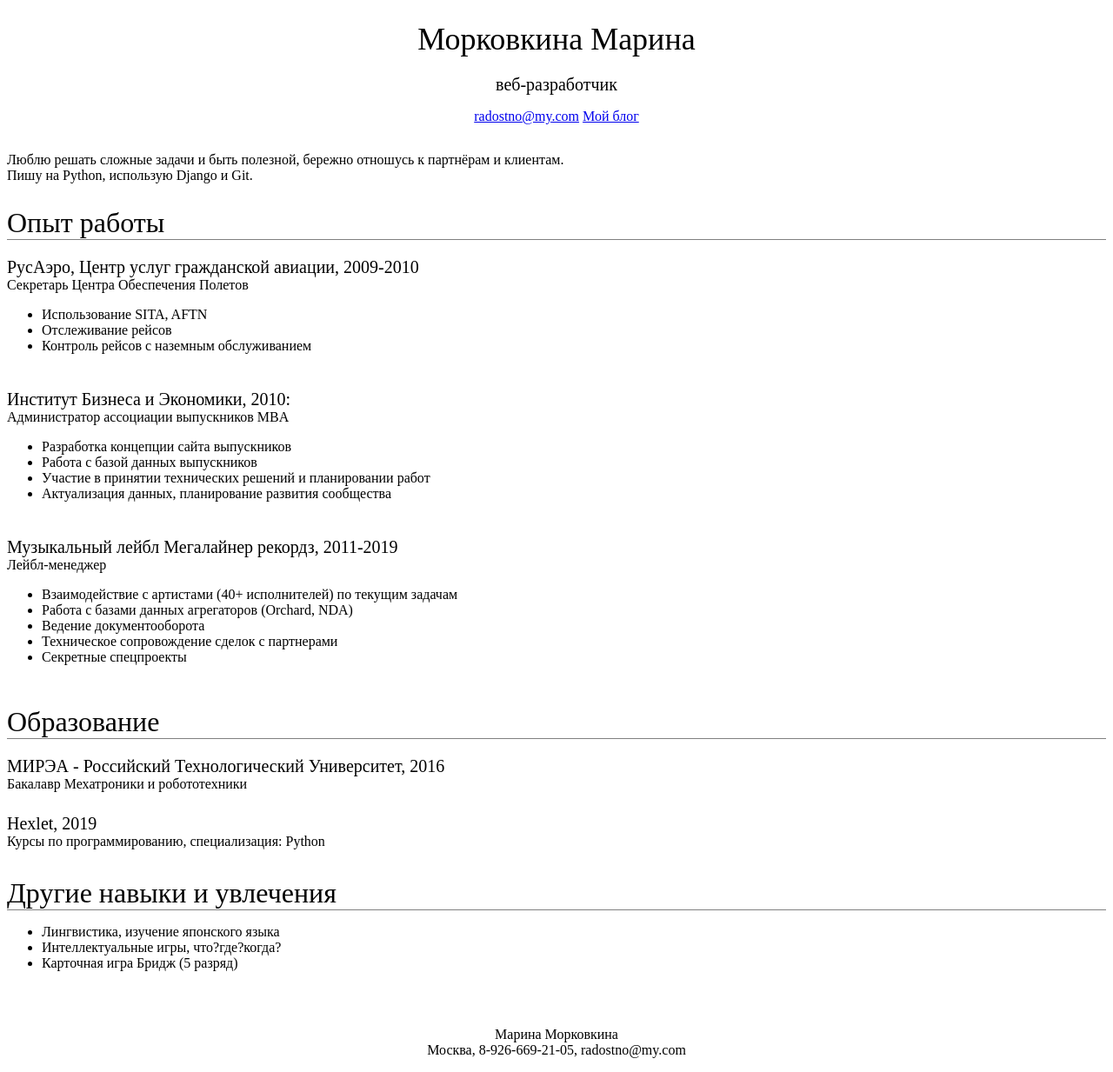
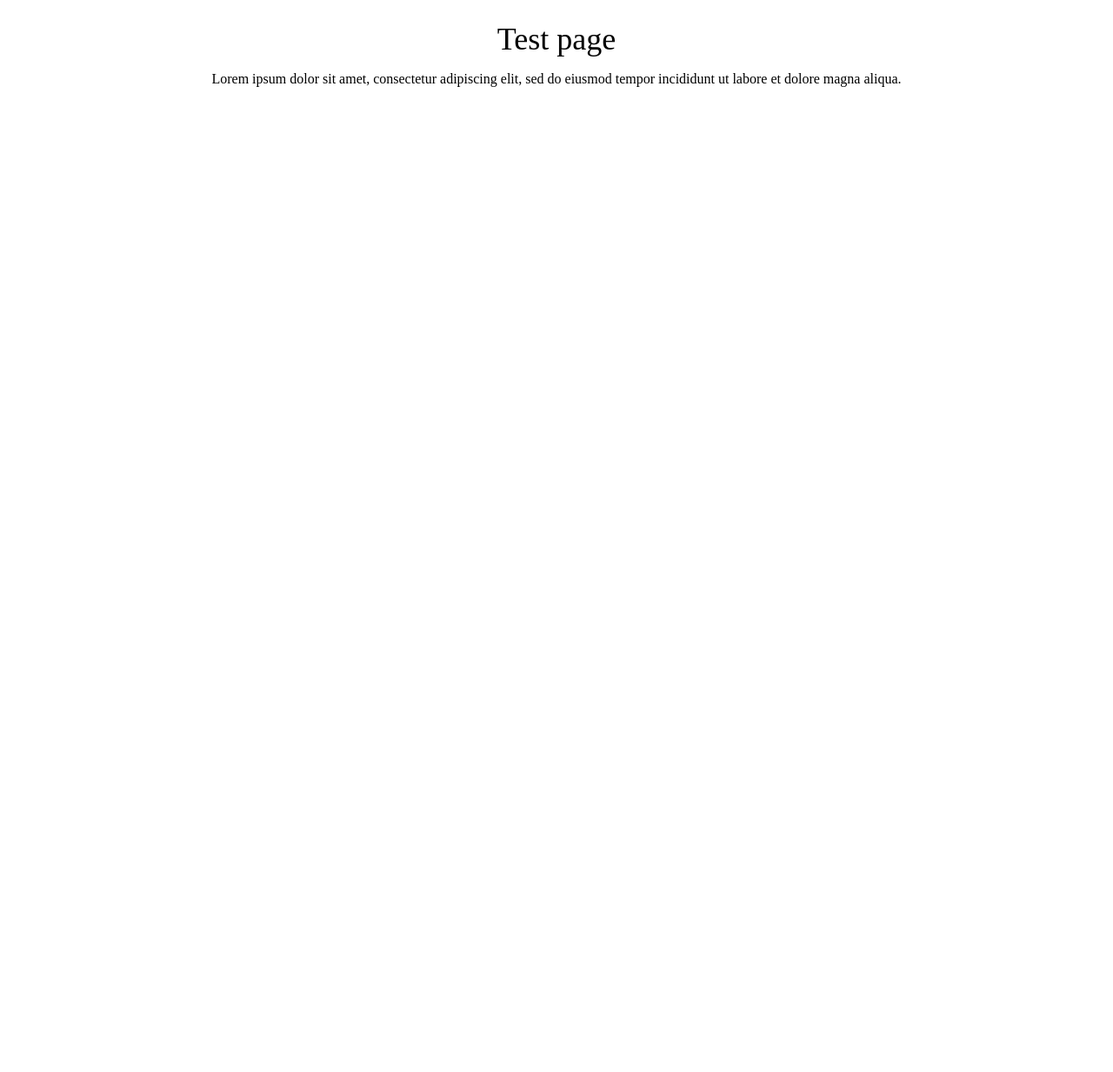
Before and after one commit to slavarobotam/slavarobotam.github.io, a plain HTML site: page index.html in a window 1280 px wide. Shown: the whole page at 87% size. After the commit the page ends 800 px from the top, so only its background shows below. Drawn offline with Linux system fonts and the light colour scheme.

Commit message:
changed to test page

```diff
--- a/index.html
+++ b/index.html
@@ -3,73 +3,14 @@
   <head>
     <meta charset="UTF-8">
     <link rel="stylesheet" type="text/css" href="style.css">
-    <title>Моё резюме</title>
+    <title>Test page</title>
   </head>
   <body>
     <div id="header">
-      <h1>Морковкина Марина</h1>
-      <h3>веб-разработчик</h3>
-      <p>
-        <a href="mailto:radostno@my.com">radostno@my.com</a>
-        <a href="http://ott45.pythonanywhere.com/">Мой блог</a>
-      </p>
-    </div>
-    <div id="main">
-        <p>Люблю решать сложные задачи и быть полезной, бережно отношусь к партнёрам и клиентам.<br>
-          Пишу на Python, использую Django и Git.</p>
-      <div><h2>Опыт работы</h2>
-        <div class="main_par">
-        <h3>РусАэро, Центр услуг гражданской авиации, 2009-2010</h3>
-        <div>Секретарь Центра Обеспечения Полетов</div>
-          <ul>
-            <li>Использование SITA, AFTN</li>
-            <li>Отслеживание рейсов</li>
-            <li>Контроль рейсов с наземным обслуживанием</li>
-          </ul>
-        </div>
-        <div class="main_par">
-        <h3>Институт Бизнеса и Экономики, 2010:</h3>
-        <div>Администратор ассоциации выпускников MBA</div>
-          <ul>
-            <li>Разработка концепции сайта выпускников</li>
-            <li>Работа c базой данных выпускников</li>
-            <li>Участие в принятии технических решений и планировании работ</li>
-            <li>Актуализация данных, планирование развития сообщества</li>
-          </ul>
-        </div>
-        <div class="main_par">
-        <h3>Музыкальный лейбл Мегалайнер рекордз, 2011-2019</h3>
-        <div>Лейбл-менеджер</div>
-          <ul>
-            <li>Взаимодействие с артистами (40+ исполнителей) по текущим задачам</li>
-            <li>Работа c базами данных агрегаторов (Orchard, NDA)</li>
-            <li>Ведение документооборота</li>
-            <li>Техническое сопровождение сделок с партнерами</li>
-            <li>Секретные спецпроекты</li>
-          </ul>
-        </div>
-      </div>
-      <div><h2>Образование</h2>
-        <div class="main_par">
-        <h3>МИРЭА - Российский Технологический Университет, 2016</h3>
-        <div>Бакалавр Мехатроники и робототехники</div>
-        </div>
-        <div class="main_par">
-        <h3>Hexlet, 2019</h3>
-        <div>Курсы по программированию, специализация: Python</div>
-        </div>
-      </div>
-      <div><h2>Другие навыки и увлечения</h2>
-        <ul>
-          <li>Лингвистика, изучение японского языка</li>
-          <li>Интеллектуальные игры, что?где?когда?</li>
-          <li>Карточная игра Бридж (5 разряд)</li>
-        </ul>
-      </div>
-    </div>
-    <div id="footer">
-      <p>Марина Морковкина<br>
-        Москва, 8-926-669-21-05, radostno@my.com</p>
+      <h1>Test page</h1>
+      <p><div>
+        <div style="text-align: center;"><span>Lorem ipsum dolor sit amet, consectetur adipiscing elit, sed do eiusmod tempor incididunt ut labore et dolore magna aliqua.</span></div>
+        </div></p>
     </div>
   </body>
 </html>
```
